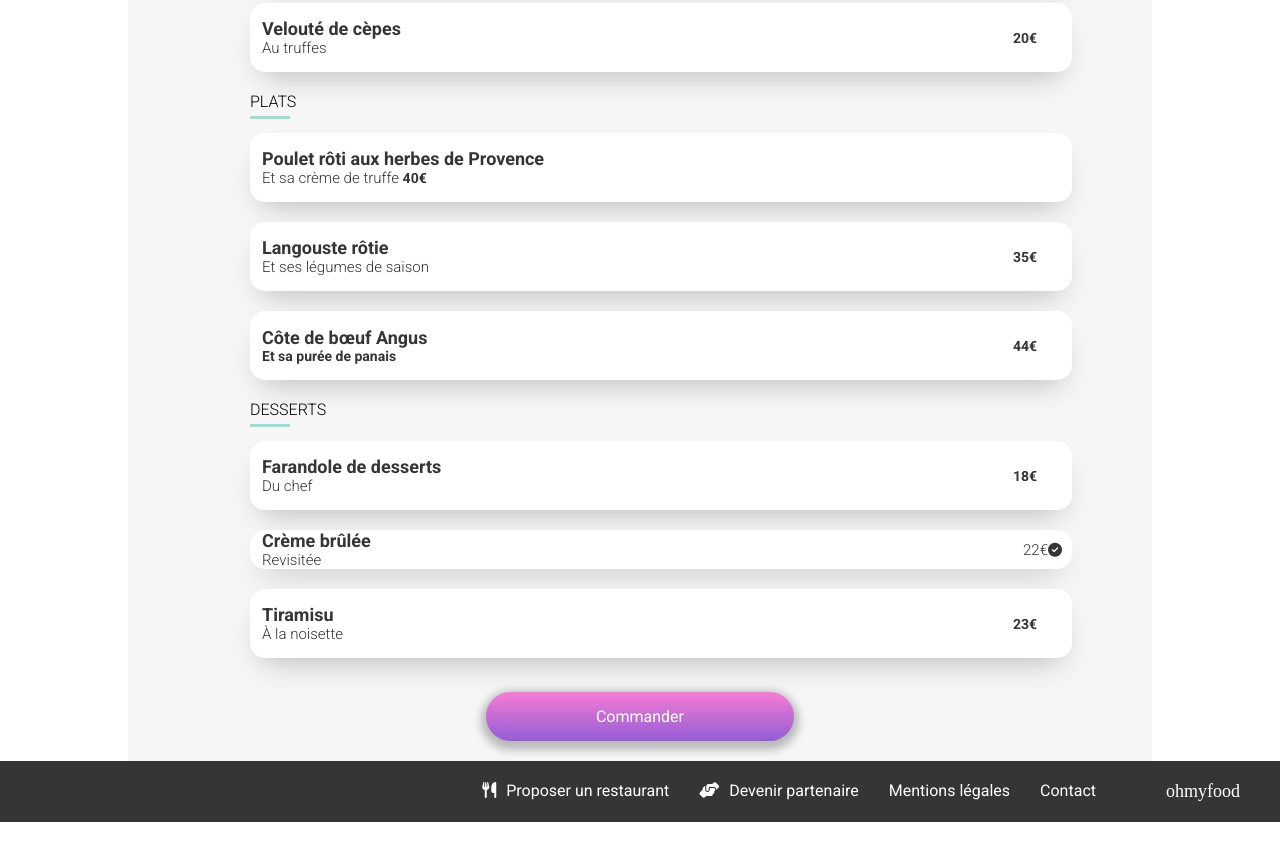
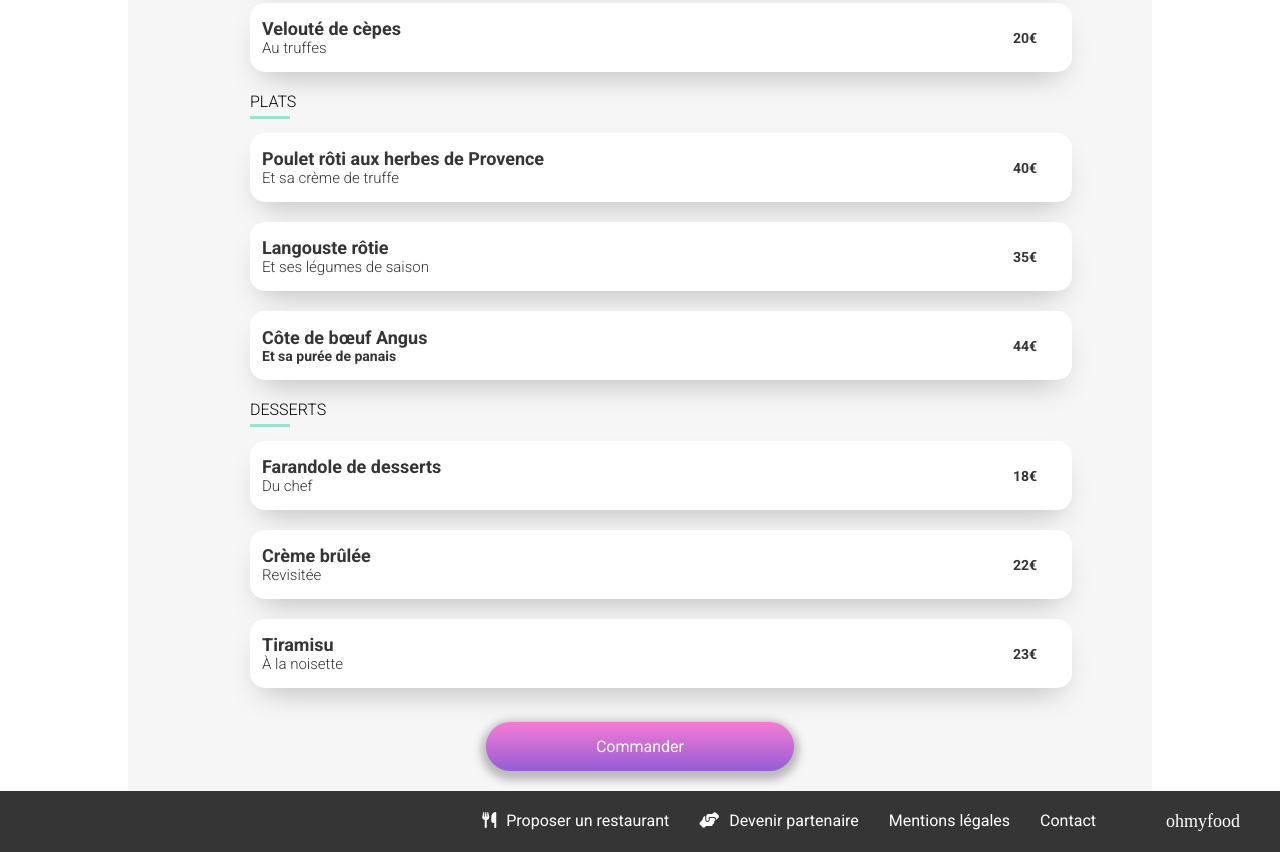
Before and after one commit to Nataormina/OhmyfoodP4, a website: page restaurants/le-delice-des-sens.html in a window 1280 px wide. Shown: the part 764-1616 px from the top of the page. Before the commit the page ends 1586 px from the top, so only its background shows below. Drawn offline with Linux system fonts and the light colour scheme; a web font is replaced by a local one.

Commit message:
Ajout des fichiers html

```diff
--- a/restaurants/le-delice-des-sens.html
+++ b/restaurants/le-delice-des-sens.html
@@ -3,7 +3,7 @@
   <head>
     <meta charset="UTF-8" />
     <meta name="viewport" content="width=device-width, initial-scale=1.0" />
-    <title>Lapalettedugout</title>
+    <title>Ledelicedessens</title>
     <script
       src="https://kit.fontawesome.com/adfa1672f9.js"
       crossorigin="anonymous"
@@ -86,8 +86,8 @@
   <div class="list_container">
   <h4 class="list_title">Poulet rôti aux herbes de Provence</h4>
 <span class="list_subtitle">Et sa crème de truffe</span>
+  </div>
 <span class="list_price">40€</span>
-  </div>
 <div class="list_order">
   <i class="fas fa-check-circle list_icon"></i>
   </div>
@@ -133,8 +133,8 @@
   <h4 class="list_title">Crème brûlée</h4>
 <span class="list_subtitle">Revisitée</span>
   </div>
-<span class="list_subtitle">22€</span>
-<div class="list__order">
+<span class="list_price">22€</span>
+<div class="list_order">
   <i class="fas fa-check-circle list_icon"></i>
   </div>
   </div>
```
Also changed, not shown: restaurants/a-la-francaise.html (+6 -6 lines), restaurants/la-note-enchantee.html (+9 -5 lines), restaurants/la-palette-du-gout.html (+1 -1 lines).
